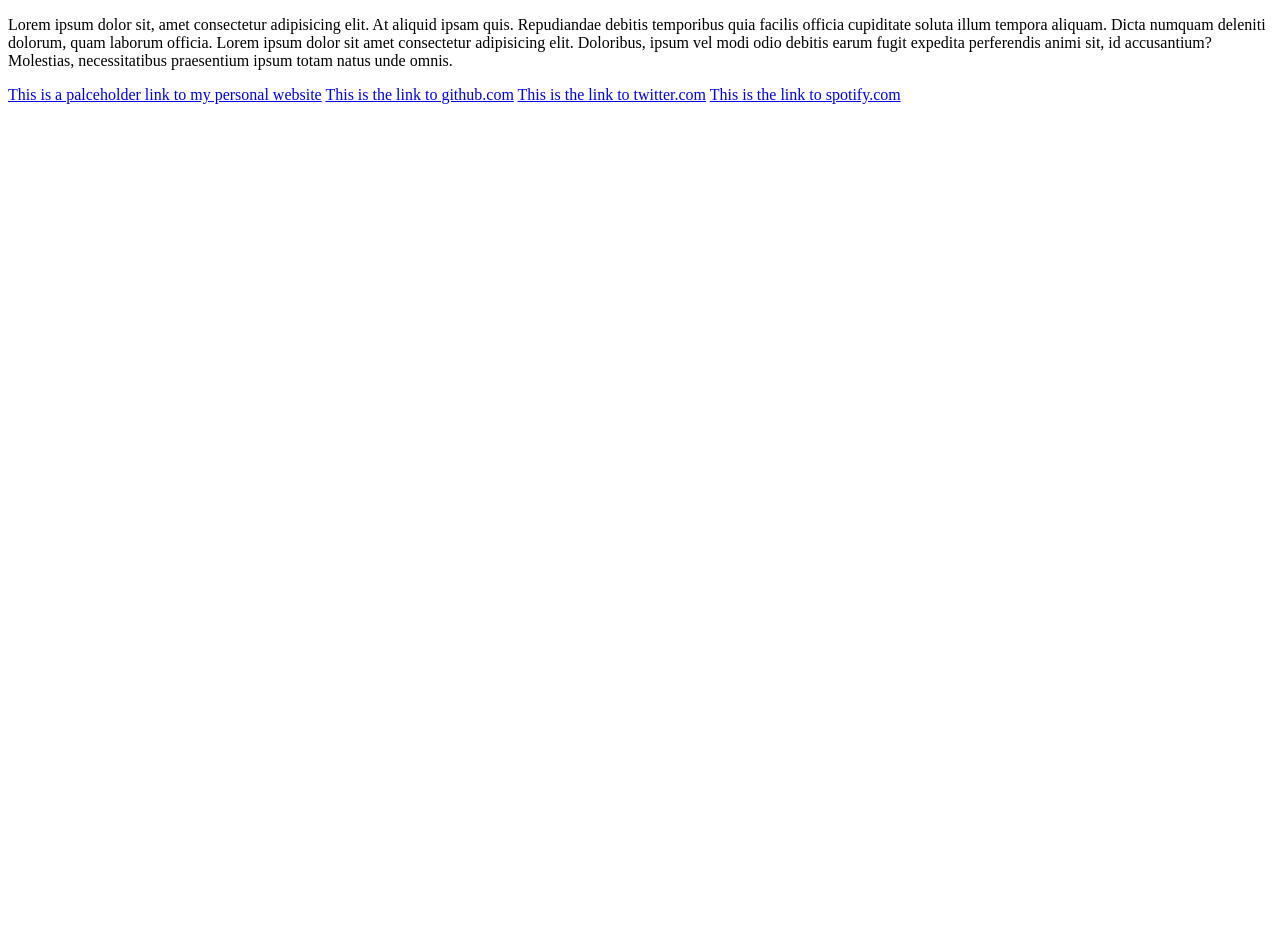
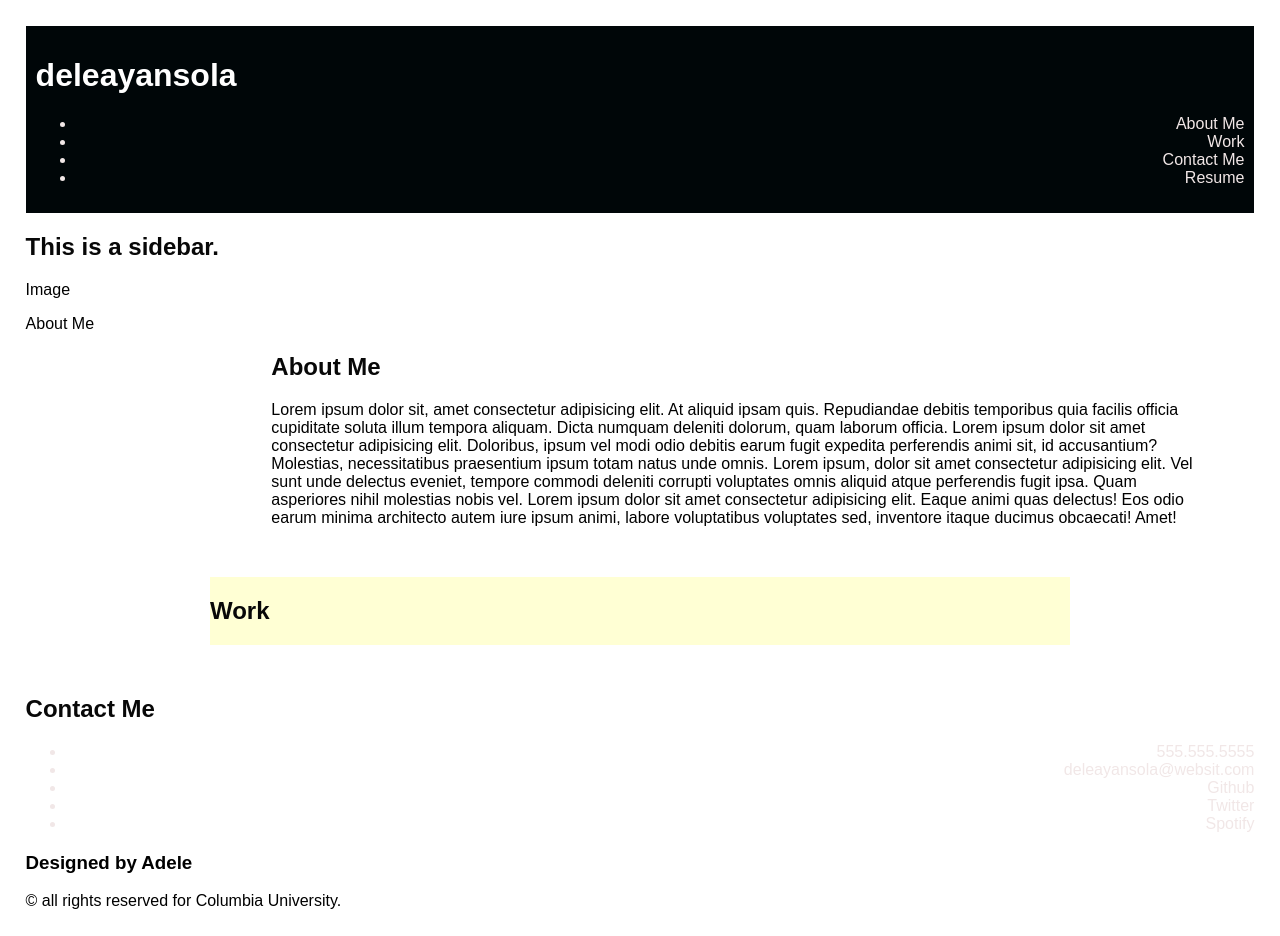
Before and after one commit to ayandele/professional-profile, a plain HTML site: page index.html in a window 1280 px wide. Before the commit the page ends 800 px from the top, so only its background shows below. Drawn offline with Linux system fonts and the light colour scheme.

Commit message:
additional layout details

```diff
--- /dev/null
+++ b/assets/css/style.css
@@ -0,0 +1,187 @@
+* {
+ box-sizing: border-box;
+
+}
+
+body {
+
+  font-family: Arial, Helvetica, sans-serif;
+  margin: 50;
+}
+
+header {
+    padding: 10px;
+    width: auto;
+    background-color: rgb(0, 6, 8);
+    text-align: left;
+    color: #ffffff;
+
+  }
+
+ul {
+    text-align: right;
+    color: #f1e7e7;
+  }
+
+
+.aboutme {
+ margin-left: 20%;
+ margin-right: 5%;
+}
+
+
+  .work {
+    width: 70%;
+    /* Sets top and bottom margin to 20px. Auto will center element */
+    margin: 50px auto;
+    /* border-bottom: 5px solid darkblue; */
+    background-color: #ffffd4;
+  }
+
+  .container {
+    margin: 0%;
+    padding: auto;
+    color: #ffffd4;
+  }
+
+  h2 {
+    text-align: left;
+     color: #080808;
+  }
+
+
+body {
+    margin: 2%;
+    justify-content: center;
+    overflow: hidden;
+}
+
+.box-wrapper {
+    height: 95vh;
+    width: 100%;
+    display: flex;
+    flex-direction: column;
+    text-align: center;
+} */
+
+/* #box1 {
+    padding: 10px;
+    border: solid 1px green
+}
+
+#box2 {
+    padding: 8px;
+    border: solid 1px blue
+} */
+
+/* #box3 {
+    padding: 10px;
+    flex-grow: 1;
+    display: flex;
+    flex-direction: row;
+    border: solid 1px green
+} */
+
+#aboutme {
+    flex-grow: 2;
+    /* border: solid 1px orange */
+}
+
+#work {
+    flex-grow: 10;
+    display: flex;
+    flex-direction: column;
+}
+
+.work div {
+    flex-grow: 1;
+    margin: 0 8px;
+    border: solid 1px red;
+}
+
+.work div+div {
+    margin-top: 8px
+} */
+
+/* #box8 {
+    flex-grow: 1;
+    border: solid 1px black
+}
+
+
+
+
+
+
+
+
+
+
+
+
+
+
+
+
+
+
+
+
+
+
+
+
+
+
+/*
+  aside {
+    flex: 20%;
+    background-color: #edf3ee;
+    padding: 10px;
+    flex-wrap: wrap; */
+
+
+  /* List items in navigation bar
+  li {
+    /* Sets display to inline */
+    /* display: inline;
+    list-style-type: none;
+    font-size: 24px;
+  } */
+
+  /* Boxes */
+  /* img {
+    /* Sets display to block */
+    /* display: block; */
+    /*Sets margins to center elements*/
+    /* margin: 0 auto; */
+  /* } */
+
+  /* #About Me {
+    background-color: #e0115f;
+  }
+
+  #Work {
+    background-color: #0000ff;
+  }
+
+  #Contact {
+    background-color: #999900;
+  }
+
+  #Resume {
+    background-color: #999900;
+  }
+
+
+  ul {
+    text-align: center;
+    color: #080808;
+  }
+
+  li {
+    /* Sets display to inline */
+    /* display: inline;
+    list-style-type: none;
+    font-size: 24px;
+  } */
--- a/index.html
+++ b/index.html
@@ -1,35 +1,85 @@
 <!DOCTYPE html>
 <html lang="en">
-<head>
-    <meta charset="UTF-8">
-    <meta http-equiv="X-UA-Compatible" content="IE=edge">
-    <meta name="viewport" content="width=device-width, initial-scale=1.0">
-    <title>professional-profile HTML</title>
-    <link rel="stylesheet" href=".assets/css/pp.css">
+  <head>
+    <meta charset="UTF-8" />
+    <meta http-equiv="X-UA-Compatible" content="IE=edge" />
+    <meta name="viewport" content="width=device-width, initial-scale=1.0" />
+    <title>professional-profile</title>
+    <link rel="stylesheet" href="./assets/css/style.css">
 </head>
+  <body>
+    <!-- Header details - Dele Ayansola -->
+    <!-- <div class="container"> -->
+        <header>
+         <h1>deleayansola</h1>
+         <nav>
+            <ul>
+                <li id="item-1">About Me</li>
+                <li id="item-2">Work</li>
+                <li id="item-3">Contact Me</li>
+                <li id="item-4">Resume</li>
+            </ul>
+        </nav>
+    </header>
 
-<body>
-<Header>
-<!-- Header details - Dele Ayansola -->
-</Header>
+<!-- Body  -->
+    <main>
+      <aside>
+        <h2>This is a sidebar.</h2>
+        <div class="sample-img">Image</div>
+        <p>About Me </p>
+      </aside>
 
-<Section>
-<!-- About Me -->
-<p>
-Lorem ipsum dolor sit, amet consectetur adipisicing elit. At aliquid ipsam quis. Repudiandae debitis temporibus quia facilis officia cupiditate soluta illum tempora aliquam. Dicta numquam deleniti dolorum, quam laborum officia.
-Lorem ipsum dolor sit amet consectetur adipisicing elit. Doloribus, ipsum vel modi odio debitis earum fugit expedita perferendis animi sit, id accusantium? Molestias, necessitatibus praesentium ipsum totam natus unde omnis.
-</p>
+    <section class=" aboutme" id="aboutme">
+      <!-- Section 1 - About Me -->
+      <h2>About Me</h2>
+      <p>
+        Lorem ipsum dolor sit, amet consectetur adipisicing elit. At aliquid
+        ipsam quis. Repudiandae debitis temporibus quia facilis officia
+        cupiditate soluta illum tempora aliquam. Dicta numquam deleniti dolorum,
+        quam laborum officia.
 
-<!-- Work -->
-<!-- wide box -->
-<!-- Two Small Boxes -->
-<!-- Tow Small Boxes -->
+        Lorem ipsum dolor sit amet consectetur adipisicing
+        elit. Doloribus, ipsum vel modi odio debitis earum fugit expedita
+        perferendis animi sit, id accusantium? Molestias, necessitatibus
+        praesentium ipsum totam natus unde omnis.
 
-<!-- Contact Me -->
-<a href="https://www.delay.com">This is a palceholder link to my personal website</a>
-<a href="https:..github.com">This is the link to github.com</a>
-<a href="https://twitter.com">This is the link to twitter.com</a>
-<a href="https://spotify.com">This is the link to spotify.com</a>
-</Section>
+        Lorem ipsum, dolor sit amet consectetur adipisicing elit. Vel sunt unde delectus eveniet, tempore commodi deleniti corrupti voluptates omnis aliquid atque perferendis fugit ipsa. Quam asperiores nihil molestias nobis vel.
+        Lorem ipsum dolor sit amet consectetur adipisicing elit. Eaque animi quas delectus! Eos odio earum minima architecto autem iure ipsum animi, labore voluptatibus voluptates sed, inventore itaque ducimus obcaecati! Amet!
+      </p>
+    </section>
+
+    <!-- Section 2 -  Work -->
+    <section class="work" id="work">
+      <h2>Work</h2>
+
+    </section>
+
+    <!-- Section 3 - Contact Me -->
+    <section class="contactme" id="contactme">
+    <h2>Contact Me</h2>
+    <nav>
+      <ul>
+        <li id="item-1">555.555.5555</li>
+        <li id="item-2">deleayansola@websit.com</li>
+        <li id="item-3">Github</li>
+        <li id="item-4">Twitter</li>
+        <li id="item-5">Spotify</li>
+      </ul>
+    </nav>
+
+    </section>
+
+    </div>
 </body>
+</main>
+
+<!-- Footer  -->
+<footer>
+    <h3>Designed by Adele</h3>
+    <p>
+        &COPY; all rights reserved for Columbia University.
+    </p>
+</footer>
+
 </html>
```
Also changed, not shown: Assets/css/# pp.css (deleted), Assets/css/# style.css (deleted), assets/pp.css (added).
